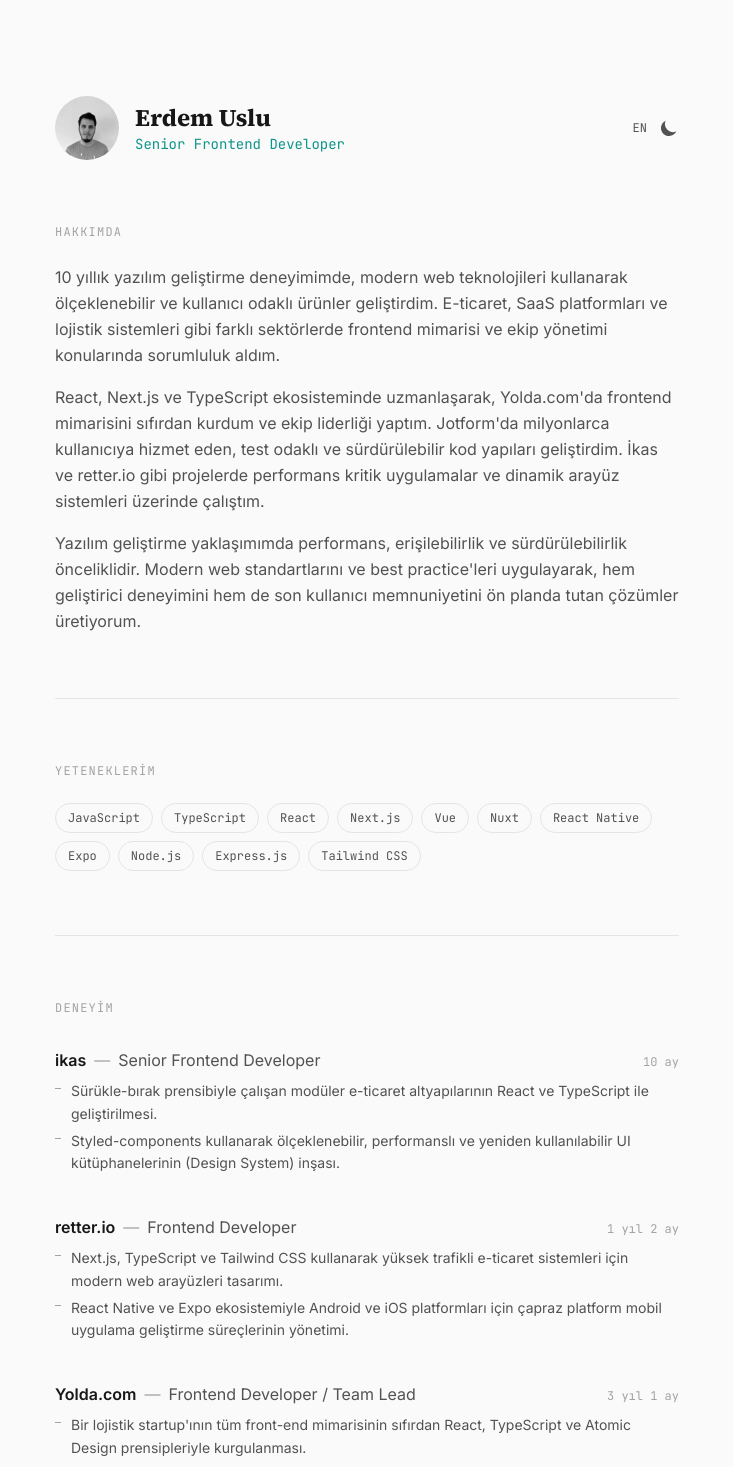
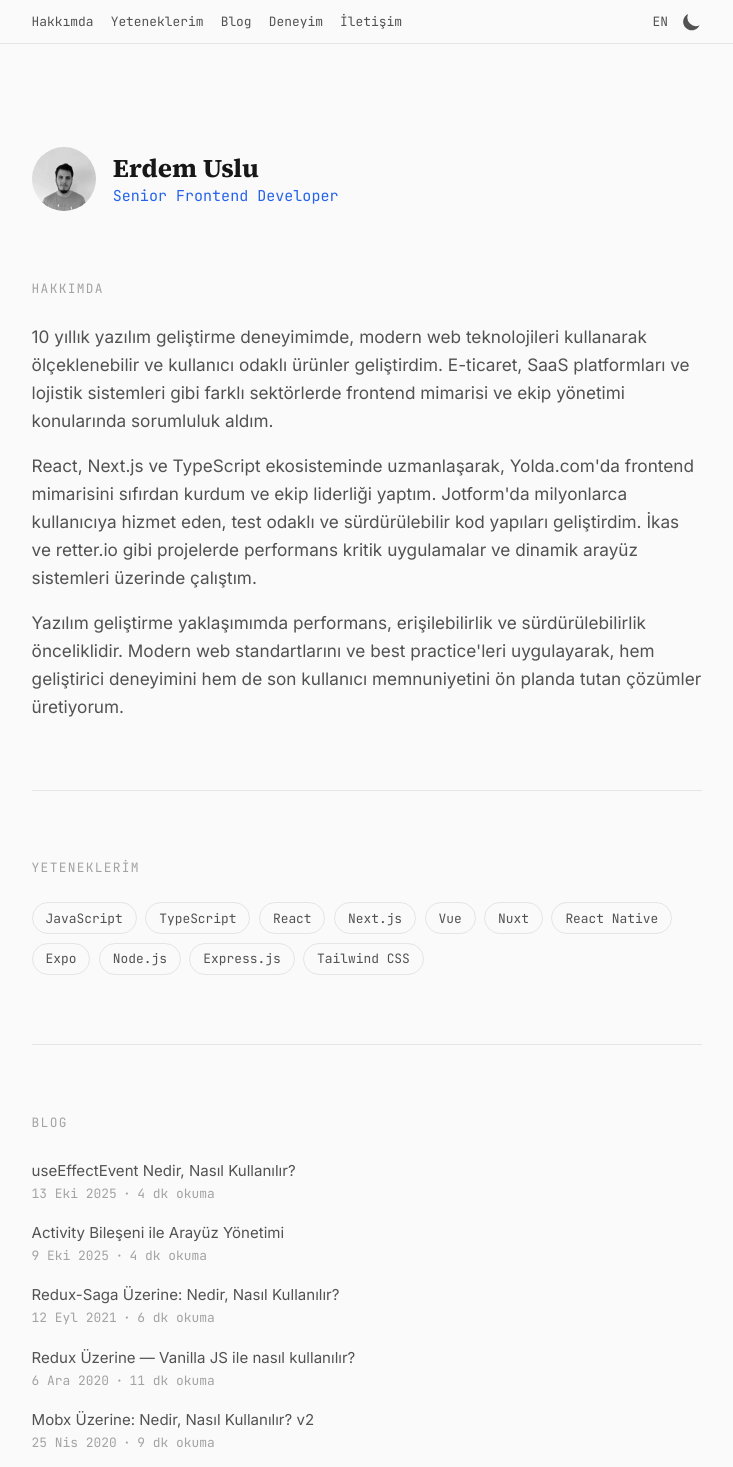
Before and after one commit to erdemuslu/erdemuslucom, a Next.js app: page / in a window 1280 px wide. Shown: the top 1467 px of the page, without its empty margins (273-1006 px from the left). Built offline with nearby package versions, Linux system fonts and the light colour scheme.

Commit message:
feat: add blog section

```diff
--- a/src/app/globals.css
+++ b/src/app/globals.css
@@ -9,8 +9,8 @@
   --text-muted: #525252;
   --text-faint: #a3a3a3;
   --border: #e5e5e5;
-  --accent: #0d9488;
-  --accent-hover: #0f766e;
+  --accent: #2563eb;
+  --accent-hover: #1d4ed8;
 }
 
 /* Dark theme — system preference fallback */
@@ -22,8 +22,8 @@
     --text-muted: #a3a3a3;
     --text-faint: #525252;
     --border: #262626;
-    --accent: #2dd4bf;
-    --accent-hover: #5eead4;
+    --accent: #60a5fa;
+    --accent-hover: #93c5fd;
   }
 }
 
@@ -35,8 +35,8 @@
   --text-muted: #a3a3a3;
   --text-faint: #525252;
   --border: #262626;
-  --accent: #2dd4bf;
-  --accent-hover: #5eead4;
+  --accent: #60a5fa;
+  --accent-hover: #93c5fd;
 }
 
 @theme inline {
@@ -54,6 +54,11 @@
   --color-accent-hover: var(--accent-hover);
 }
 
+html {
+  font-size: clamp(16px, calc(0.25vw + 14px), 24px);
+  scroll-behavior: smooth;
+}
+
 body {
   background-color: var(--bg);
   color: var(--text);
--- a/src/app/page.tsx
+++ b/src/app/page.tsx
@@ -2,7 +2,7 @@
 
 import { useState, useEffect } from "react";
 import Image from "next/image";
-import { HiOutlineMail } from "react-icons/hi";
+import { HiOutlineMail, HiExternalLink, HiMenu, HiX } from "react-icons/hi";
 import { FaGithub, FaLinkedin, FaMedium } from "react-icons/fa";
 import { HiSun, HiMoon } from "react-icons/hi";
 
@@ -12,6 +12,9 @@ const translations = {
   tr: {
     about: "Hakkımda",
     skills: "Yeteneklerim",
+    blog: "Blog",
+    blogSeeAll: "Tüm yazıları gör",
+    blogReadTime: "dk okuma",
     experience: "Deneyim",
     contact: "İletişim",
     aboutParagraphs: [
@@ -88,6 +91,9 @@ const translations = {
   en: {
     about: "About",
     skills: "Skills",
+    blog: "Blog",
+    blogSeeAll: "See all articles",
+    blogReadTime: "min read",
     experience: "Experience",
     contact: "Contact",
     aboutParagraphs: [
@@ -213,6 +219,39 @@ function LanguageToggle({
   );
 }
 
+const blogPosts = [
+  {
+    title: "useEffectEvent Nedir, Nasıl Kullanılır?",
+    url: "https://erdemuslu.medium.com/useeffectevent-nedir-nas%C4%B1l-kullan%C4%B1l%C4%B1r-c5585095ed73",
+    date: "2025-10-13",
+    readingTime: 4,
+  },
+  {
+    title: "Activity Bileşeni ile Arayüz Yönetimi",
+    url: "https://erdemuslu.medium.com/activity-bile%C5%9Feni-ile-aray%C3%BCz-y%C3%B6netimi-ed5b8e38e9dd",
+    date: "2025-10-09",
+    readingTime: 4,
+  },
+  {
+    title: "Redux-Saga Üzerine: Nedir, Nasıl Kullanılır?",
+    url: "https://erdemuslu.medium.com/redux-saga-%C3%BCzerine-nedir-nas%C4%B1l-kullan%C4%B1l%C4%B1r-17dfb6800602",
+    date: "2021-09-12",
+    readingTime: 6,
+  },
+  {
+    title: "Redux Üzerine — Vanilla JS ile nasıl kullanılır?",
+    url: "https://erdemuslu.medium.com/redux-%C3%BCzerine-vanilla-js-ile-nas%C4%B1l-kullan%C4%B1l%C4%B1r-bb70aeadc9c1",
+    date: "2020-12-06",
+    readingTime: 11,
+  },
+  {
+    title: "Mobx Üzerine: Nedir, Nasıl Kullanılır? v2",
+    url: "https://erdemuslu.medium.com/mobx-%C3%BCzerine-nedir-nas%C4%B1l-kullan%C4%B1l%C4%B1r-e821952023b2",
+    date: "2020-04-25",
+    readingTime: 9,
+  },
+];
+
 const skills = [
   "JavaScript",
   "TypeScript",
@@ -246,8 +285,68 @@ export default function Home() {
 
   const t = translations[lang];
 
+  const [menuOpen, setMenuOpen] = useState(false);
+
+  const navItems = [
+    { id: "about", label: t.about },
+    { id: "skills", label: t.skills },
+    { id: "blog", label: t.blog },
+    { id: "experience", label: t.experience },
+    { id: "contact", label: t.contact },
+  ];
+
   return (
     <main className="min-h-screen bg-bg">
+      {/* Nav */}
+      <nav className="sticky top-0 z-10 bg-bg/80 backdrop-blur-sm border-b border-border">
+        <div className="max-w-2xl mx-auto px-6 flex items-center justify-between h-10">
+          {/* Desktop nav */}
+          <div className="hidden sm:flex items-center gap-4">
+            {navItems.map((item) => (
+              <a
+                key={item.id}
+                href={`#${item.id}`}
+                className="font-mono text-xs text-text-muted hover:text-text transition-colors duration-200"
+              >
+                {item.label}
+              </a>
+            ))}
+          </div>
+
+          {/* Mobile hamburger */}
+          <button
+            onClick={() => setMenuOpen(!menuOpen)}
+            aria-label="Menu"
+            className="sm:hidden text-text-muted hover:text-text transition-colors duration-200 cursor-pointer"
+          >
+            {menuOpen ? <HiX className="w-5 h-5" /> : <HiMenu className="w-5 h-5" />}
+          </button>
+
+          <div className="flex items-center gap-3">
+            <LanguageToggle lang={lang} onToggle={toggleLang} />
+            <ThemeToggle />
+          </div>
+        </div>
+
+        {/* Mobile menu */}
+        {menuOpen && (
+          <div className="sm:hidden border-t border-border bg-bg/95 backdrop-blur-sm">
+            <div className="max-w-2xl mx-auto px-6 py-3 flex flex-col gap-3">
+              {navItems.map((item) => (
+                <a
+                  key={item.id}
+                  href={`#${item.id}`}
+                  onClick={() => setMenuOpen(false)}
+                  className="font-mono text-sm text-text-muted hover:text-text transition-colors duration-200"
+                >
+                  {item.label}
+                </a>
+              ))}
+            </div>
+          </div>
+        )}
+      </nav>
+
       <div className="max-w-2xl mx-auto px-6 py-16 md:py-24">
         {/* Hero */}
         <section className="mb-16">
@@ -267,15 +366,11 @@ export default function Home() {
                 Senior Frontend Developer
               </p>
             </div>
-            <div className="ml-auto flex items-center gap-3">
-              <LanguageToggle lang={lang} onToggle={toggleLang} />
-              <ThemeToggle />
-            </div>
           </div>
         </section>
 
         {/* Hakkımda */}
-        <section className="mb-16">
+        <section id="about" className="mb-16 scroll-mt-14">
           <h2 className="font-mono text-xs uppercase tracking-widest text-text-faint mb-6">
             {t.about}
           </h2>
@@ -289,7 +384,7 @@ export default function Home() {
         <hr className="border-border mb-16" />
 
         {/* Yetenekler */}
-        <section className="mb-16">
+        <section id="skills" className="mb-16 scroll-mt-14">
           <h2 className="font-mono text-xs uppercase tracking-widest text-text-faint mb-6">
             {t.skills}
           </h2>
@@ -307,8 +402,47 @@ export default function Home() {
 
         <hr className="border-border mb-16" />
 
+        {/* Blog */}
+        <section id="blog" className="mb-16 scroll-mt-14">
+          <h2 className="font-mono text-xs uppercase tracking-widest text-text-faint mb-6">
+            {t.blog}
+          </h2>
+          <ul className="space-y-4">
+            {blogPosts.map((post) => (
+              <li key={post.url}>
+                <a
+                  href={post.url}
+                  target="_blank"
+                  rel="noopener noreferrer"
+                  className="group flex items-center justify-between gap-3 text-text-muted hover:text-accent transition-colors duration-200"
+                >
+                  <div>
+                    <span className="text-sm">{post.title}</span>
+                    <div className="font-mono text-xs text-text-faint mt-0.5">
+                      {new Date(post.date).toLocaleDateString(lang === "tr" ? "tr-TR" : "en-US", { year: "numeric", month: "short", day: "numeric" })}
+                      <span className="mx-1.5">&middot;</span>
+                      {post.readingTime} {t.blogReadTime}
+                    </div>
+                  </div>
+                  <HiExternalLink className="w-3.5 h-3.5 shrink-0 opacity-0 group-hover:opacity-100 transition-opacity duration-200" />
+                </a>
+              </li>
+            ))}
+          </ul>
+          <a
+            href="https://medium.com/@erdemuslu"
+            target="_blank"
+            rel="noopener noreferrer"
+            className="inline-block mt-5 font-mono text-xs text-accent hover:text-accent-hover transition-colors duration-200"
+          >
+            {t.blogSeeAll} &rarr;
+          </a>
+        </section>
+
+        <hr className="border-border mb-16" />
+
         {/* Deneyim */}
-        <section className="mb-16">
+        <section id="experience" className="mb-16 scroll-mt-14">
           <h2 className="font-mono text-xs uppercase tracking-widest text-text-faint mb-8">
             {t.experience}
           </h2>
@@ -345,7 +479,7 @@ export default function Home() {
         <hr className="border-border mb-16" />
 
         {/* İletişim */}
-        <section className="mb-16">
+        <section id="contact" className="mb-16 scroll-mt-14">
           <h2 className="font-mono text-xs uppercase tracking-widest text-text-faint mb-6">
             {t.contact}
           </h2>
```
